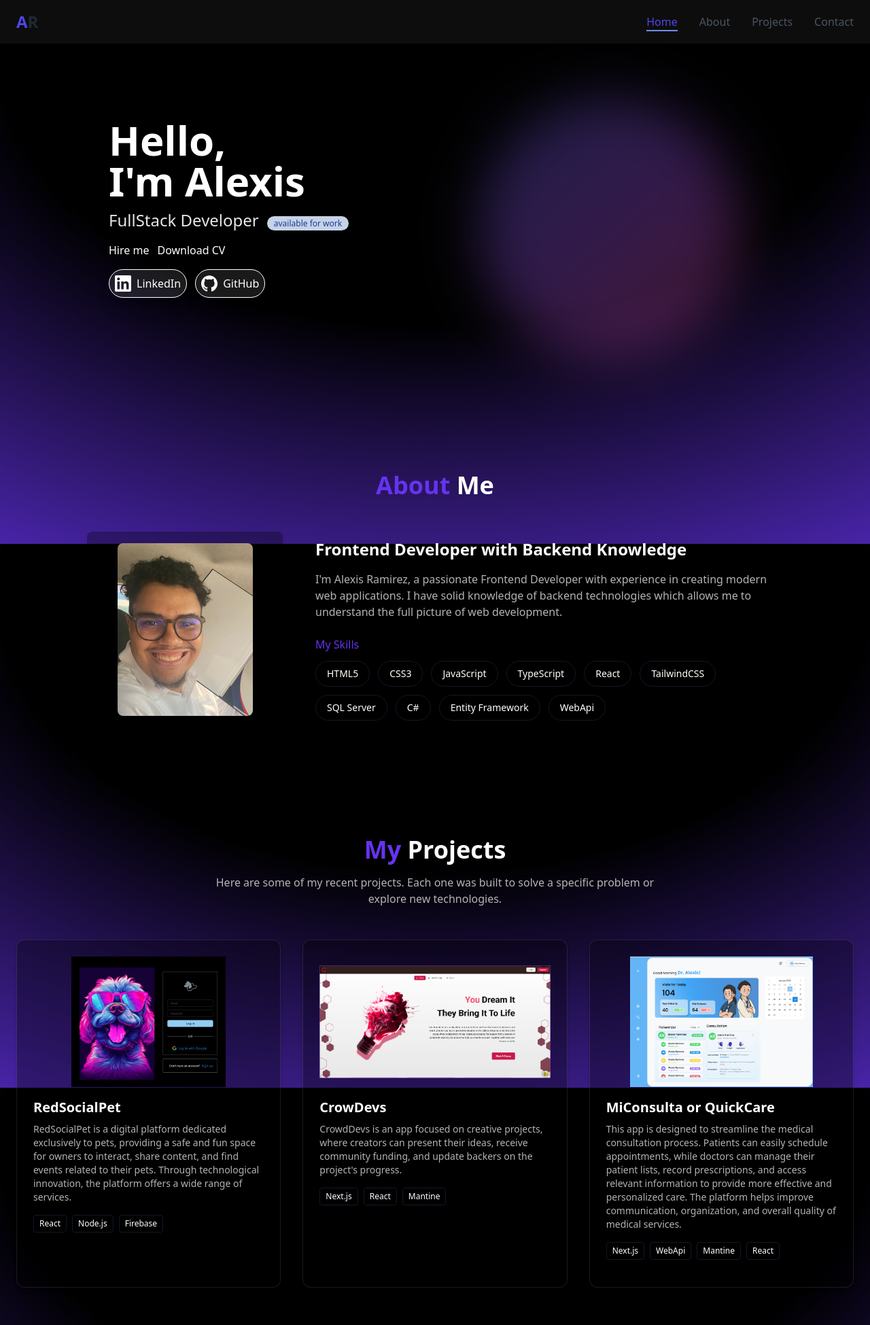
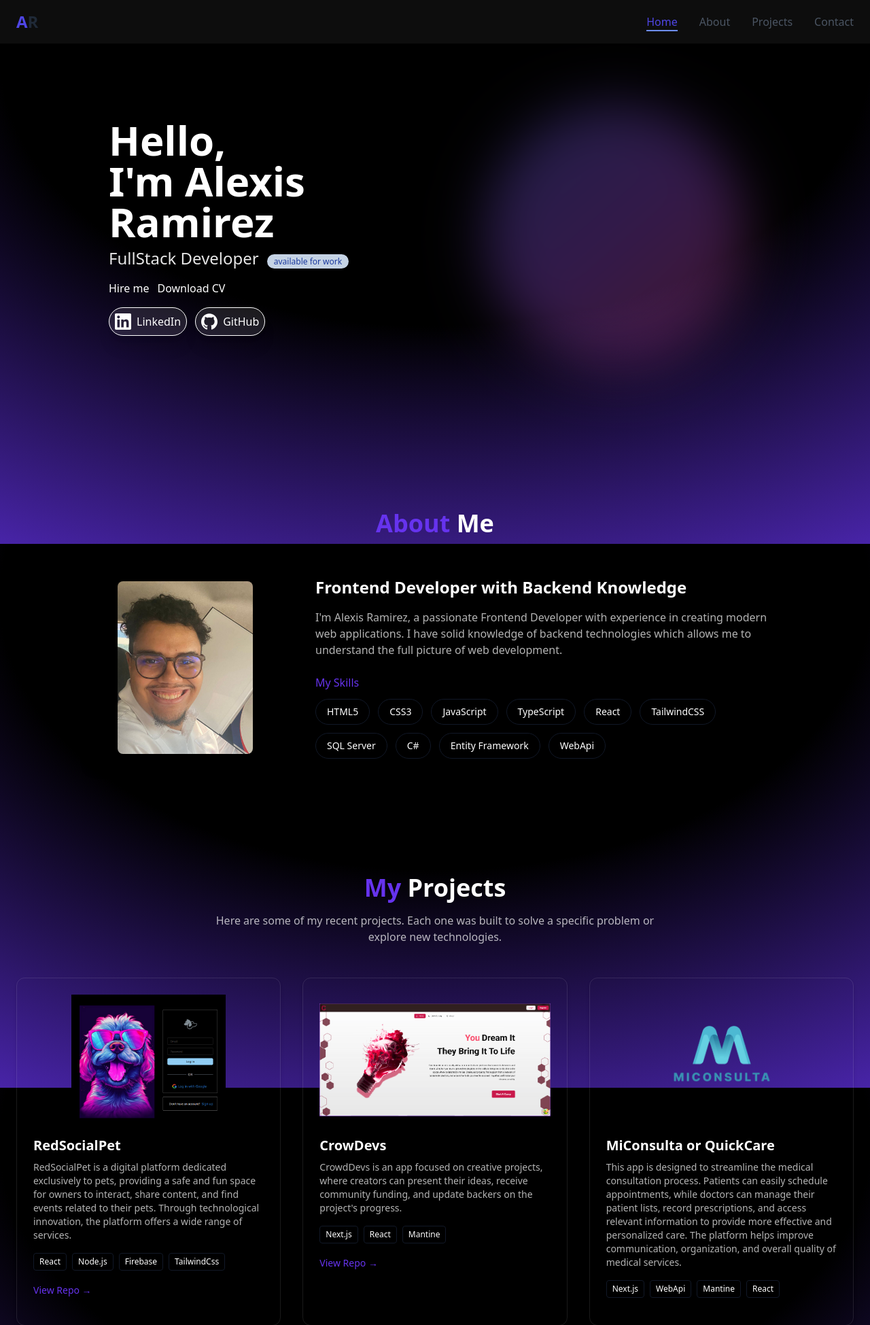
Before and after one commit to Alexis0122/Portfolio, an Astro site: page / in a window 1280 px wide. Shown: the top 1949 px of the page at 68% size. Built offline with nearby package versions, Linux system fonts and the light colour scheme; Astro itself is replaced by a stand-in of ours.

Commit message:
Fix GitLink on projects

```diff
--- a/src/components/Hero.astro
+++ b/src/components/Hero.astro
@@ -12,13 +12,14 @@ import SocialBalls from "../components/SocialBalls.astro";
   <section class="lg:w-1/2">
     <h1
       id="hero-title"
-      class="text-Duron text-6xl font-bold flex flex-row pb-3"
+      class="text-Duron text-4xl sm:text-6xl font-bold leading-tight pb-2"
     >
-      Hello,<br /> I'm Alexis
+      <span class="block">Hello,</span>
+      <span class="block">I'm Alexis Ramirez</span>
     </h1>
     <h2
       id="hero-subtitle"
-      class="text-Olympic text-2xl flex flex-row gap-x-3 pb-4 opacity-90"
+      class="text-Duron text-2xl flex flex-row gap-x-3 pb-4 opacity-90"
     >
       FullStack Developer
       <a
@@ -66,8 +67,8 @@ import SocialBalls from "../components/SocialBalls.astro";
   });
 
   gsap.to("#hero-blob", {
-    y: 20,
-    x: 10,
+    y: 30,
+    x: 20,
     rotation: 5,
     duration: 0.90,
     ease: "sine.inOut",
--- a/src/components/Projects.tsx
+++ b/src/components/Projects.tsx
@@ -3,7 +3,7 @@ const projects = [
     title: "RedSocialPet",
     description:
       "RedSocialPet is a digital platform dedicated exclusively to pets, providing a safe and fun space for owners to interact, share content, and find events related to their pets. Through technological innovation, the platform offers a wide range of services.",
-    tech: ["React", "Node.js", "Firebase"],
+    tech: ["React", "Node.js", "Firebase", "TailwindCss"],
     image: "/RedSocialPet.png",
     gitLink: "https://github.com/Alexis0122/RedSocialPet",
   },
@@ -20,7 +20,7 @@ const projects = [
     description:
       "This app is designed to streamline the medical consultation process. Patients can easily schedule appointments, while doctors can manage their patient lists, record prescriptions, and access relevant information to provide more effective and personalized care. The platform helps improve communication, organization, and overall quality of medical services.",
     tech: ["Next.js", "WebApi", "Mantine", "React"],
-    image: "/MiConsulta.png",
+    image: "/QuickCare.png",
     gitLink: "",
   },
 ];
@@ -40,7 +40,7 @@ export default function ProjectsSection() {
         {projects.map((project) => (
           <div
             key={project.title}
-            className="bg-black/30 rounded-xl overflow-hidden shadow-md p-6 border border-white/10"
+            className="g-black/30 hover:scale-105 hover:bg-white/5 transition rounded-xl overflow-hidden shadow-md p-6 border border-white/10"
           >
             <div className="flex items-center justify-center h-48 mb-4">
               <img
@@ -62,8 +62,12 @@ export default function ProjectsSection() {
                   {tech}
                 </span>
               ))}
-              {/* <button key={project.gitLink} type="button" onClick={() => {}}>View</button> */}
             </div>
+            {project.gitLink && (
+              <a href={project.gitLink} target="_blank" className="inline-block text-sm text-duron font-medium hover:underline">
+                View Repo →
+              </a>
+            )}
           </div>
         ))}
       </div>
--- a/src/pages/index.astro
+++ b/src/pages/index.astro
@@ -12,10 +12,12 @@ import Layout from "../layouts/Layout.astro";
 <Layout title="Alexis Ramirez | Portfolio">
   <main>
     <HeaderTs client:load />
-    <Hero />
-    <About />
-    <Projects client:load />
-    <Contact client:load />
+    <div>
+      <Hero />
+      <About />
+      <Projects client:load />
+      <Contact client:load />
+    </div>
     <Footer />
     <ScrollToTop client:load />
   </main>
```
Also changed, not shown: public/QuickCare.png (added).
